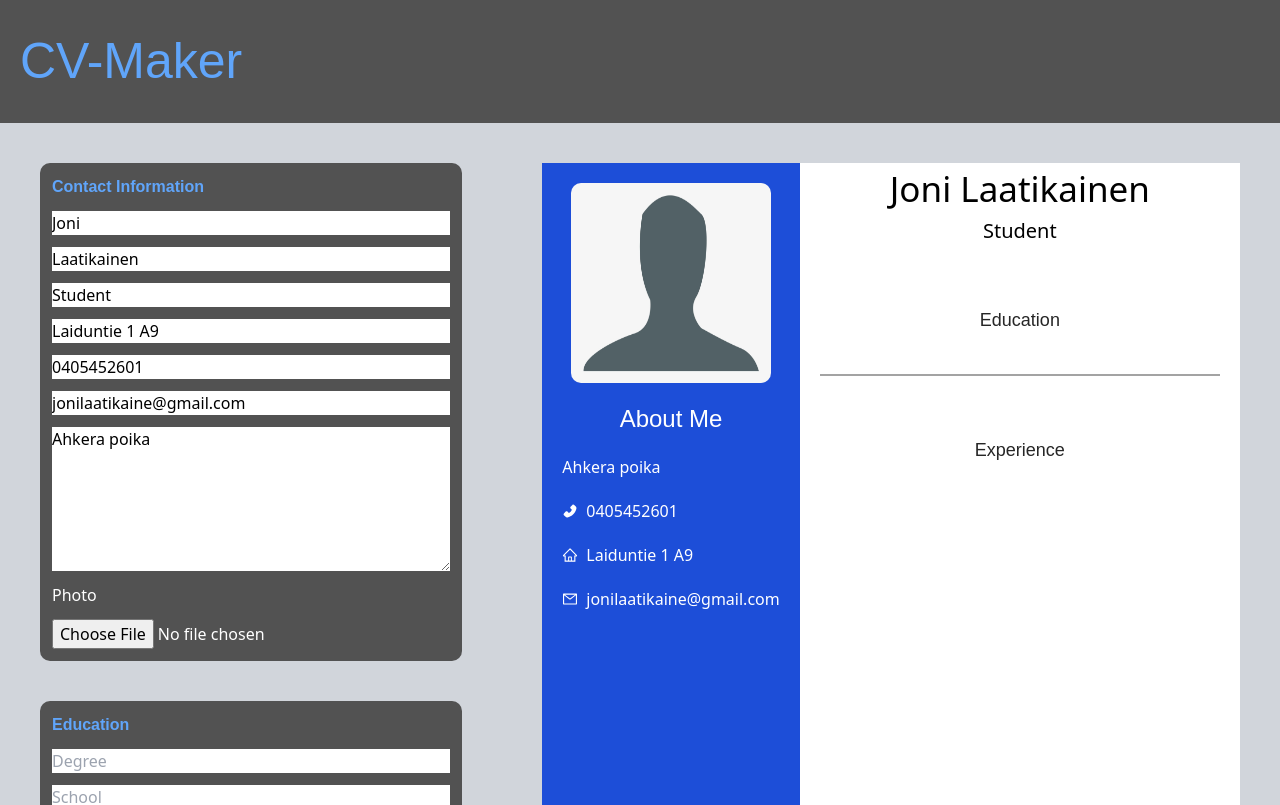
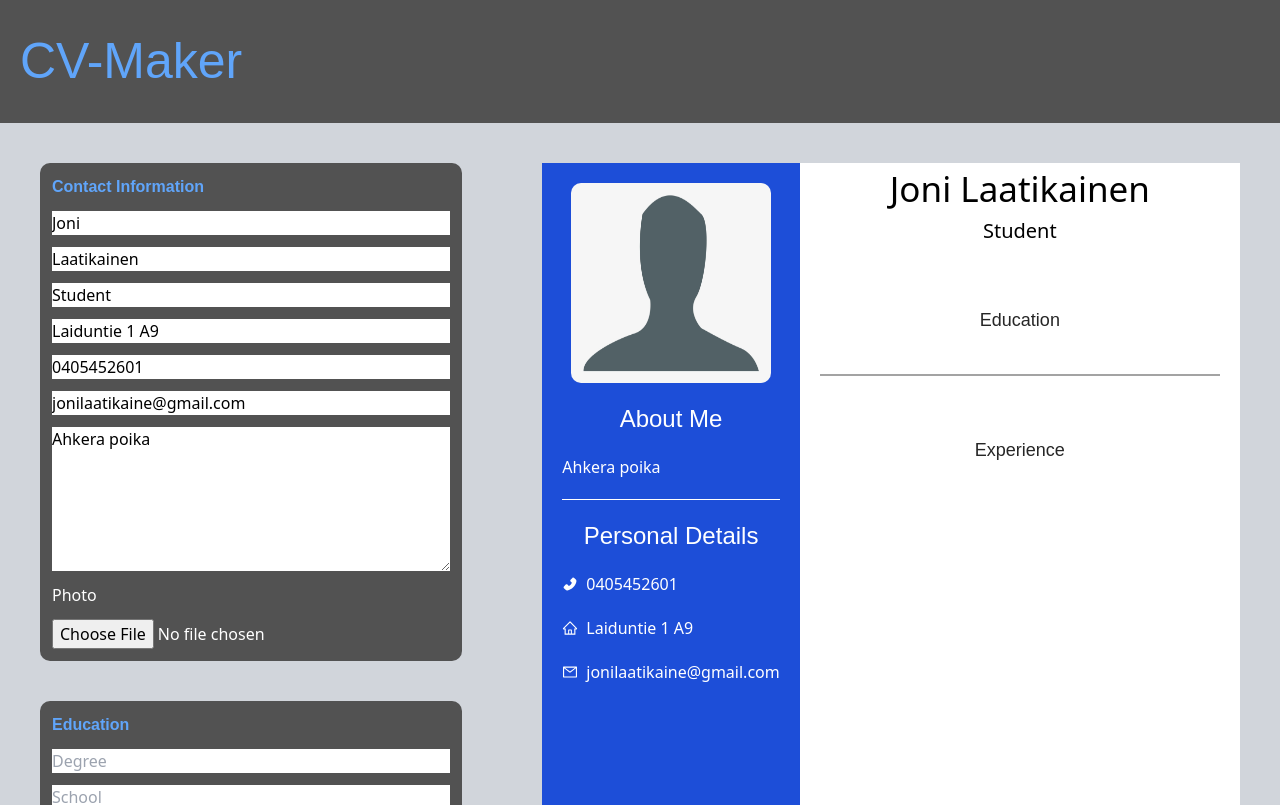
Before and after one commit to jlaat/cv-project, a React (Vite) app: page / in a window 1280 px wide. Shown: the top 805 px of the page. Built offline with nearby package versions, Linux system fonts and the light colour scheme.

Commit message:
Front-end polishment

```diff
--- a/src/components/Contact/ContactOutput.jsx
+++ b/src/components/Contact/ContactOutput.jsx
@@ -15,12 +15,15 @@ const ContactOutput = (props) => {
       rounded-[10px]"
         />
 
-        <h2 className="font-poppins sm:text-xl md:text-2xl text-center whitespace-pre-wrap">
+        <h2 className="font-poppins sm:text-xl md:text-2xl text-center whitespace-pre-wrap font-light">
           About Me
         </h2>
-        <p className="whitespace-pre-wrap">
+        <p className="whitespace-pre-wrap  border-b-[1px] border-solid border-white pb-5">
           {props.contactInformation.aboutMe}
         </p>
+        <h2 className="font-poppins sm:text-xl md:text-2xl text-center whitespace-pre-wrap font-light">
+          Personal Details
+        </h2>
         <div className="flex gap-2 justify-start items-center text-left">
           <AiFillPhone /> {props.contactInformation.phoneNumber}
         </div>
```
